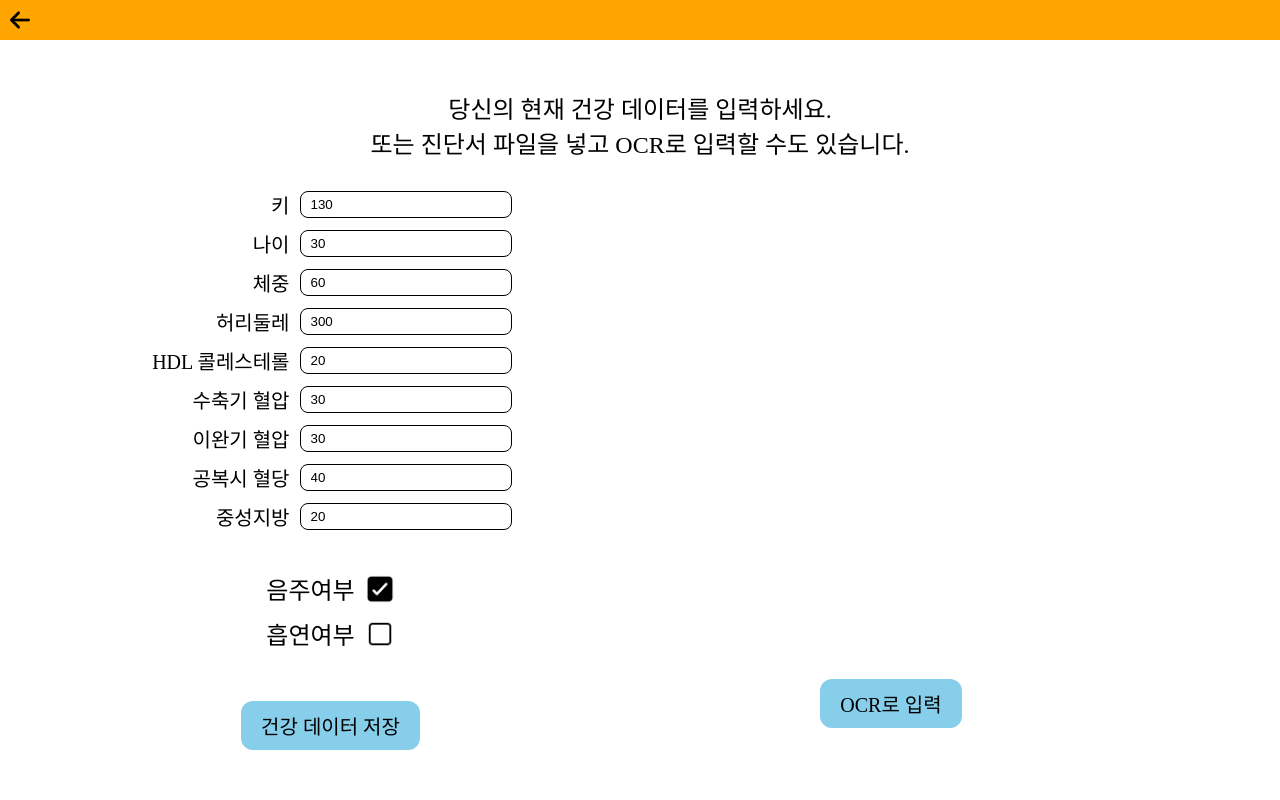
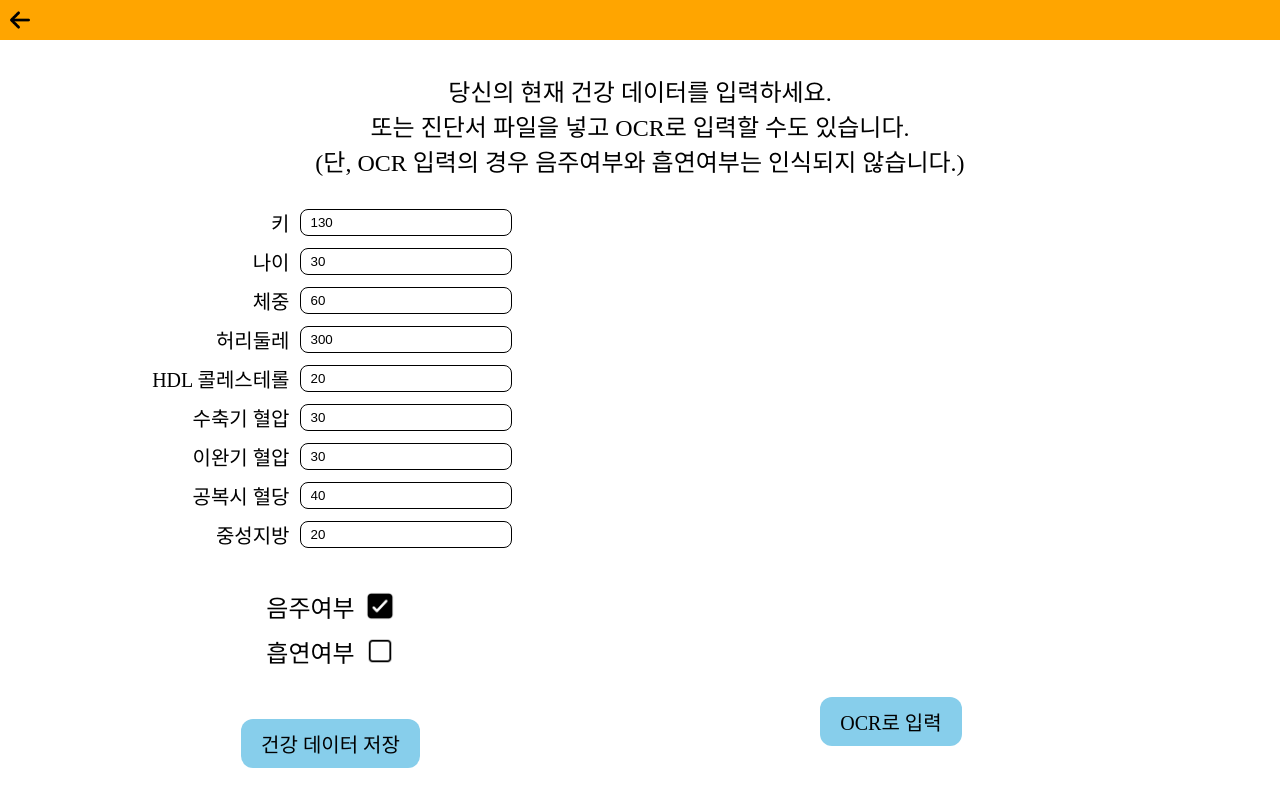
Before and after one commit to 2026-SMHRD-KDT-HealthCare-5/SlimHealth, a React (Vite) app in the folder Front/React/: page /dataInput in a window 1280 px wide. Built offline with nearby package versions, Linux system fonts and the light colour scheme; a web font is replaced by a local one.

Commit message:
[fix] 데이터 입력 제목 수정

```diff
--- a/Front/React/src/pages/DataInput.jsx
+++ b/Front/React/src/pages/DataInput.jsx
@@ -185,6 +185,9 @@ const DataInput = () => {
       <Text textStyle={"bold"}>
         또는 진단서 파일을 넣고 OCR로 입력할 수도 있습니다.
       </Text>
+      <Text textStyle={"bold"}>
+        (단, OCR 입력의 경우 음주여부와 흡연여부는 인식되지 않습니다.)
+      </Text>
       <div style={{ height: 30 }}></div>
       <div className="horizontal-flex">
         {/* 데이터 입력 부분 */}
```
